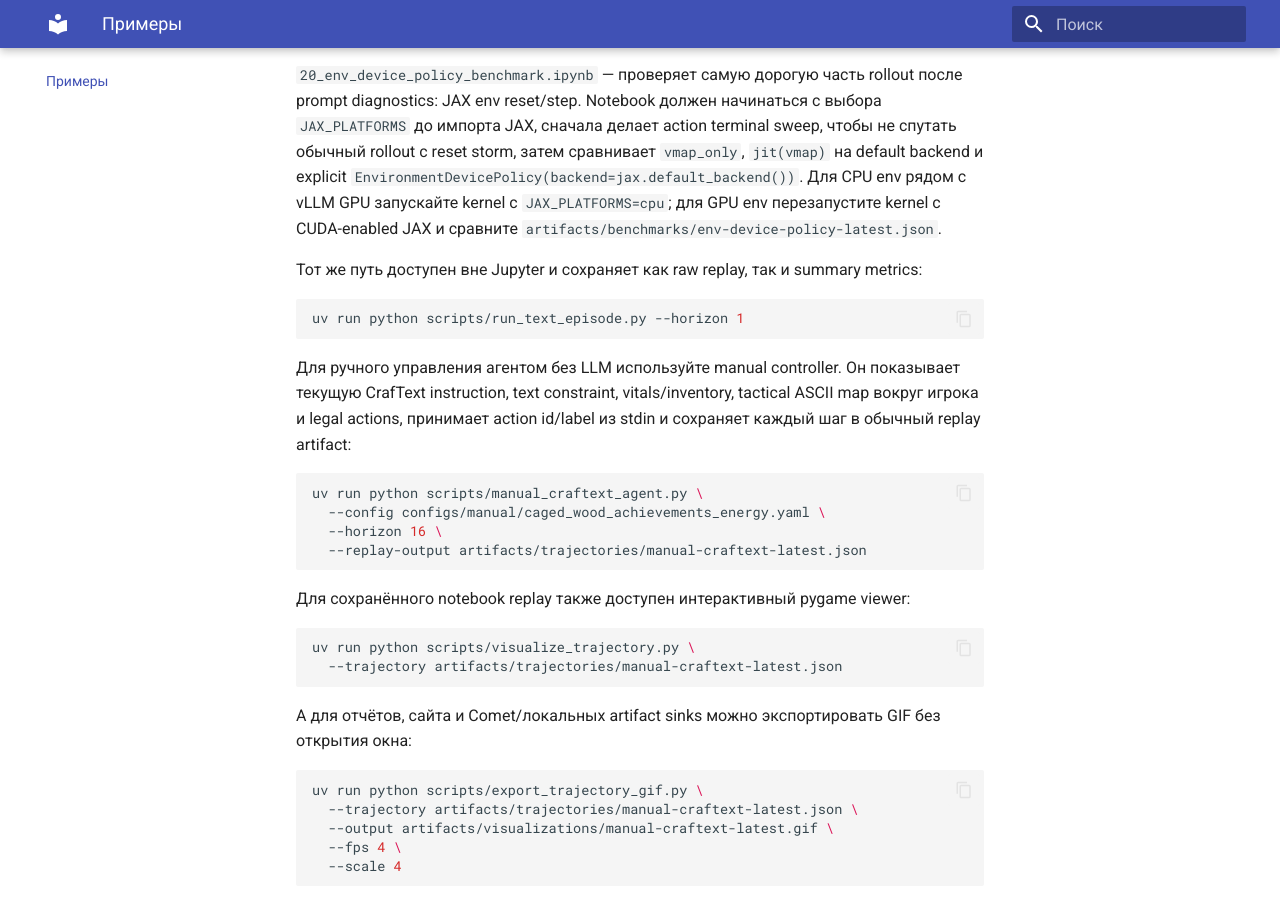
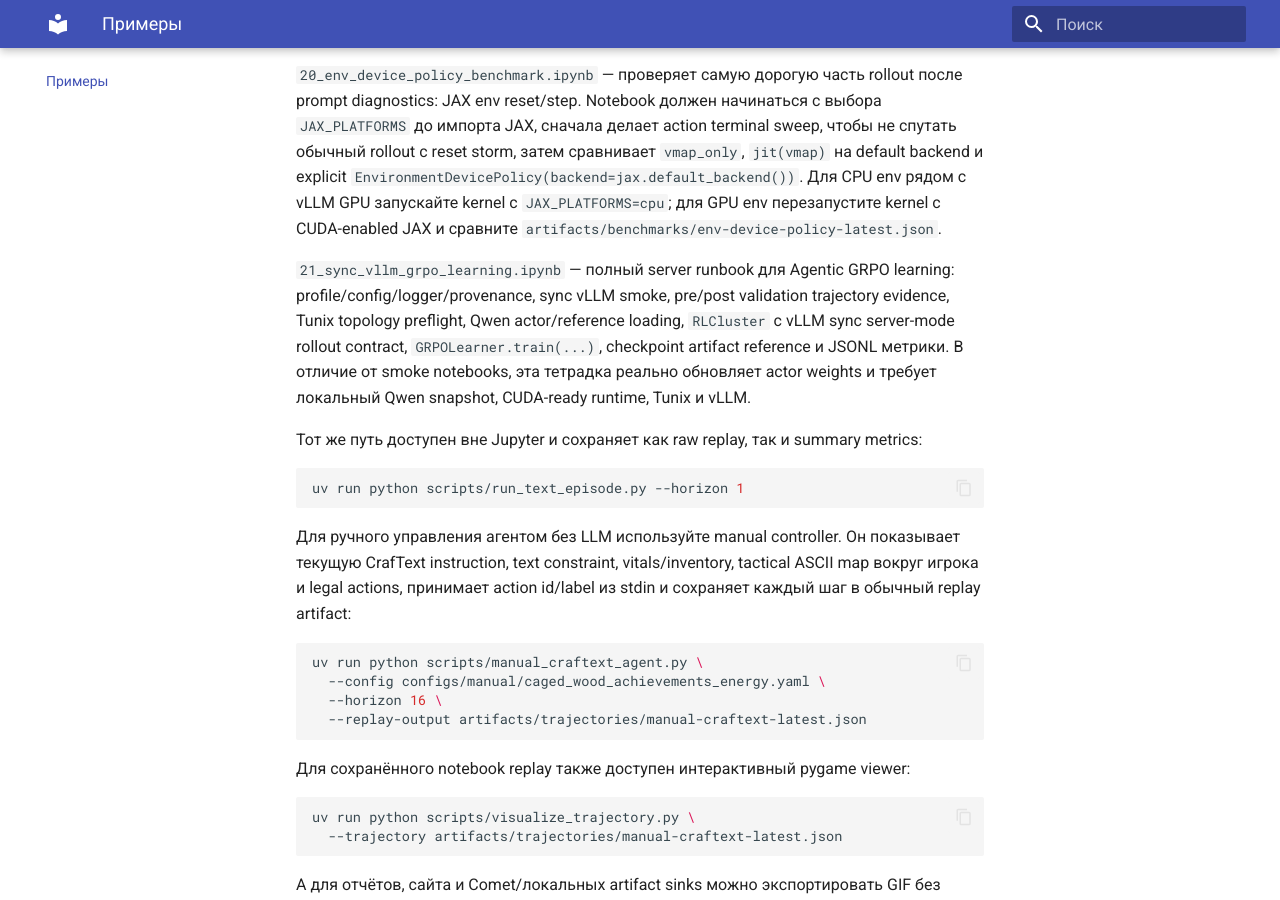
Before and after one commit to Lukashevskiy/tunix-agents, an MkDocs documentation site: the page built from docs/examples.md, in a window 1280 px wide and 900 px high, scrolled down 2605 px. Built offline with MkDocs 1.6.1 and Material for MkDocs 9.7.7, drawn with Linux system fonts in a browser that asks for light colours.

Commit message:
docs: add sync vllm grpo learning notebook

````diff
--- a/docs/examples.md
+++ b/docs/examples.md
@@ -104,6 +104,13 @@ JAX, сначала делает action terminal sweep, чтобы не спут
 kernel с `JAX_PLATFORMS=cpu`; для GPU env перезапустите kernel с CUDA-enabled JAX и сравните
 `artifacts/benchmarks/env-device-policy-latest.json`.
 
+`21_sync_vllm_grpo_learning.ipynb` — полный server runbook для Agentic GRPO learning:
+profile/config/logger/provenance, sync vLLM smoke, pre/post validation trajectory evidence,
+Tunix topology preflight, Qwen actor/reference loading, `RLCluster` с vLLM sync server-mode
+rollout contract, `GRPOLearner.train(...)`, checkpoint artifact reference и JSONL метрики.
+В отличие от smoke notebooks, эта тетрадка реально обновляет actor weights и требует локальный
+Qwen snapshot, CUDA-ready runtime, Tunix и vLLM.
+
 Тот же путь доступен вне Jupyter и сохраняет как raw replay, так и summary metrics:
 
 ```bash
````
Also changed, not shown: examples/README.md (+1 -0 lines), 2 other files.
